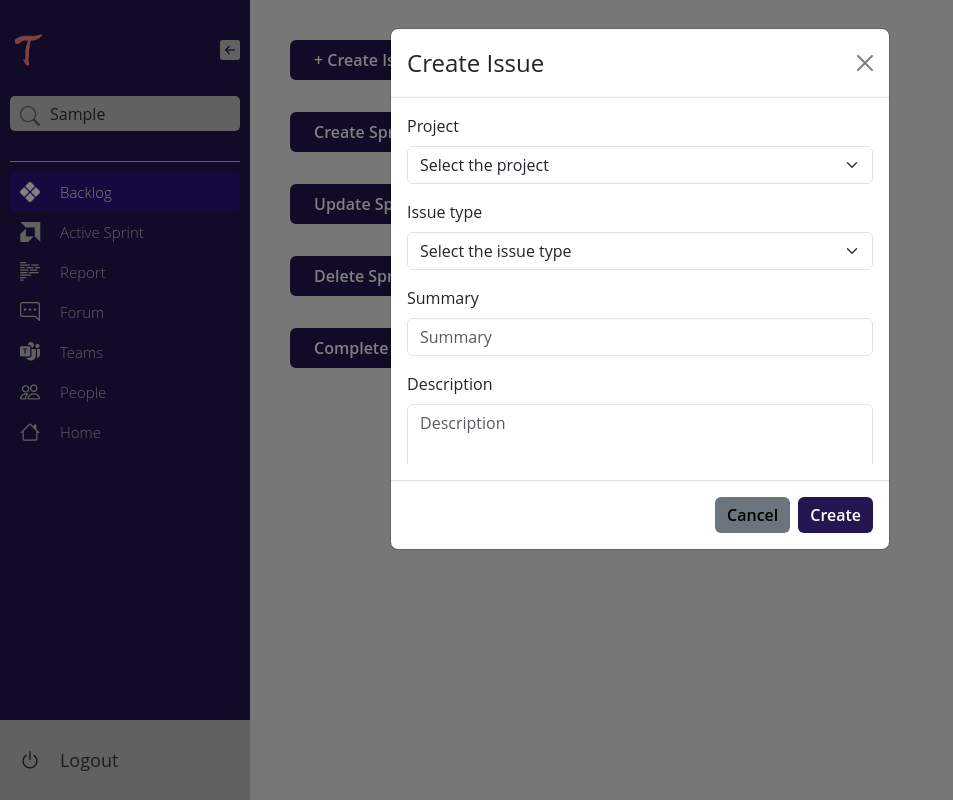
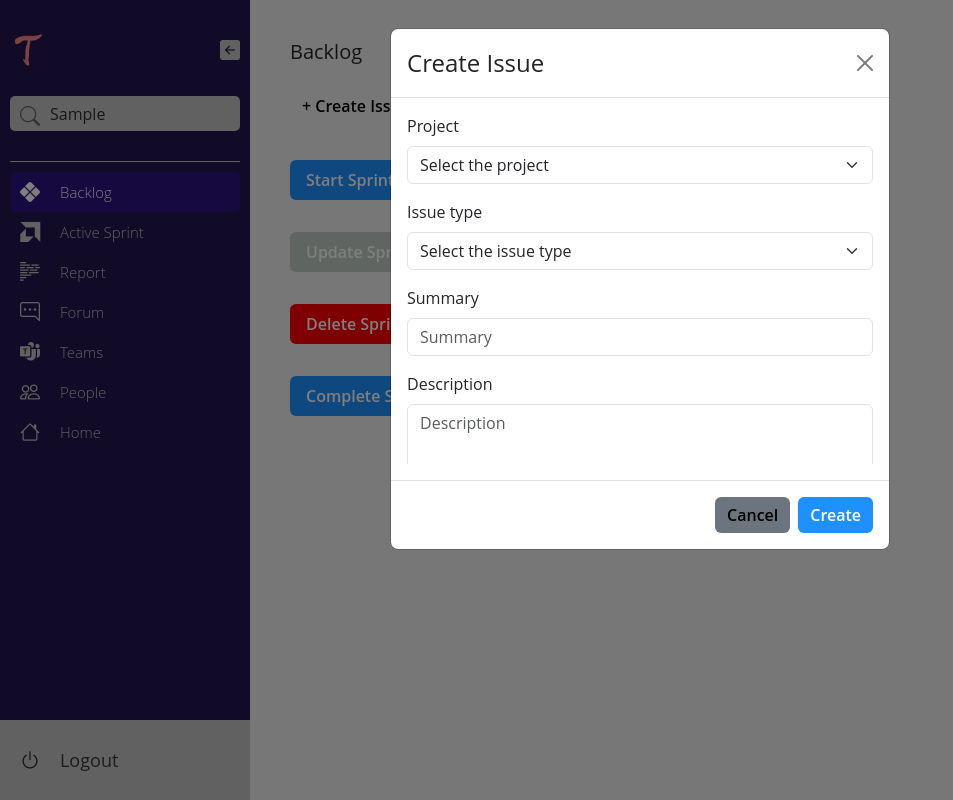
Before and after one commit to TrackoApplication/tracko-frontend, a React (Create React App) app: page /Backlog in a window 1280 px wide. Both pictures are taken after typing "Sample" into the empty fields and a click on the button "+ Create Issue". Shown: the whole page, without its empty margins (0-953 px from the left). Built offline with nearby package versions, Linux system fonts and the light colour scheme.

Commit message:
Updated pages again

```diff
--- a/src/components/BacklogMgt/Addissue.js
+++ b/src/components/BacklogMgt/Addissue.js
@@ -15,13 +15,9 @@ const AddIssue = () => {
 
         <div className={`container ${inactive ? "inactive" : ""}`}>
 
-            {/* <h1>Backlog</h1>
-            <br></br>
-            <button> + Create issue</button> */}
-
             <Button
-            variant="primary"
-            className="rounded bg-[#231651] text-white border-none px-6 py-2 font-semibold transition duration-700 hover:scale-105 hover:bg-[#231651] ease-in-out"
+            variant="link"
+            className="text-black border-none font-semibold text-decoration-none"
             onClick={handleShow}>
             + Create Issue
             </Button>
@@ -171,7 +167,7 @@ const AddIssue = () => {
                 Cancel
               </Button>
 
-              <Button variant="primary" className='rounded bg-[#231651] text-white border-none  font-semibold hover:bg-[#2a1670] ' onClick={handleClose}>
+              <Button variant="primary" className='rounded bg-[#1e90ff] text-white border-none  font-semibold hover:bg-[#1e90ff] ' onClick={handleClose}>
                 Create
               </Button>
 
--- a/src/components/BacklogMgt/Backlog.js
+++ b/src/components/BacklogMgt/Backlog.js
@@ -25,6 +25,12 @@ const Backlog = () => {
         }}
         />
 
+        <div className={`container ${inactive ? "inactive" : ""}`}>
+            <h1>Backlog</h1>
+        </div>
+
+        <br /><br />
+
         {/* create issue page will appear here */}
         <Addissue /><br /><br /><br />
 
--- a/src/components/BacklogMgt/CompleteSprint.js
+++ b/src/components/BacklogMgt/CompleteSprint.js
@@ -16,8 +16,8 @@ const SprintCompletion = () => {
         <div className={`container ${inactive ? "inactive" : ""}`}>
 
           <Button
-            variant="primary"
-            className="rounded bg-[#231651] text-white border-none px-6 py-2 font-semibold transition duration-700 hover:scale-105 hover:bg-[#231651] ease-in-out"
+            variant="Success"
+            className="rounded bg-[#1e90ff] text-white border-none px-3 py-2 font-semibold transition duration-700 hover:scale-105 hover:bg-[#1e90ff] ease-in-out"
             onClick={handleShow}>
             Complete Sprint
           </Button>
@@ -47,12 +47,12 @@ const SprintCompletion = () => {
             </Modal.Body>
 
         <Modal.Footer>
-            <Button variant="secondary" className='rounded bg-none text-black border-none font-semibold hover:underline hover:bg-white ' onClick={handleClose}>
-            Cancel
+            <Button variant="primary" className='rounded bg-[#1e90ff] text-white border-none  font-semibold hover:bg-[#1e90ff] ' onClick={handleClose}>
+            Complete Sprint
             </Button>
 
-            <Button variant="primary" className='rounded bg-[#231651] text-white border-none  font-semibold hover:bg-[#2a1670] ' onClick={handleClose}>
-            Complete
+            <Button variant="secondary" className='rounded bg-none text-black border-none font-semibold hover:underline hover:bg-[#C0CCC3] ' onClick={handleClose}>
+            Cancel
             </Button>
 
         </Modal.Footer>
--- a/src/components/BacklogMgt/DeleteSprint.js
+++ b/src/components/BacklogMgt/DeleteSprint.js
@@ -17,7 +17,7 @@ const SprintDeletion = () => {
 
           <Button
             variant="primary"
-            className="rounded bg-[#231651] text-white border-none px-6 py-2 font-semibold transition duration-700 hover:scale-105 hover:bg-[#231651] ease-in-out"
+            className="rounded bg-[#ff0000] text-white border-none px-3 py-2 font-semibold transition duration-700 hover:scale-105 hover:bg-[#ff0000] ease-in-out"
             onClick={handleShow}>
             Delete Sprint
           </Button>
@@ -30,12 +30,12 @@ const SprintDeletion = () => {
             <Modal.Body>Are you sure you want to delete Project 1 Sprint 1?</Modal.Body>
 
         <Modal.Footer>
-            <Button variant="secondary" className='rounded bg-none text-black border-none font-semibold hover:underline hover:bg-white ' onClick={handleClose}>
-            Cancel
+            <Button variant="primary" className='rounded bg-[#ff0000] text-white border-none  font-semibold hover:bg-[#ff0000] ' onClick={handleClose}>
+            Delete
             </Button>
 
-            <Button variant="primary" className='rounded bg-[#ff0000] text-white border-none  font-semibold hover:bg-[#ff0000] ' onClick={handleClose}>
-            Delete
+            <Button variant="secondary" className='rounded bg-none text-black border-none font-semibold hover:underline hover:[#C0CCC3] ' onClick={handleClose}>
+            Cancel
             </Button>
 
         </Modal.Footer>
--- a/src/components/BacklogMgt/Sprintcreation.js
+++ b/src/components/BacklogMgt/Sprintcreation.js
@@ -17,9 +17,9 @@ const SprintCreation = () => {
 
           <Button
             variant="primary"
-            className="rounded bg-[#231651] text-white border-none px-6 py-2 font-semibold transition duration-700 hover:scale-105 hover:bg-[#231651] ease-in-out"
+            className="rounded bg-[#1e90ff] text-white border-none px-3 py-2 font-semibold transition duration-700 hover:scale-105 hover:bg-[#1e90ff] ease-in-out"
             onClick={handleShow}>
-            Create Sprint
+            Start Sprint
           </Button>
 
           <Modal show={show} onHide={handleClose}>
@@ -88,13 +88,12 @@ const SprintCreation = () => {
 
             {/* button section */}
             <Modal.Footer>
+              <Button variant="primary" className='rounded bg-[#1e90ff] text-white border-none  font-semibold hover:bg-[#1e90ff] ' onClick={handleClose}>
+                Start
+              </Button>
 
               <Button variant="secondary" className='rounded bg-none text-black border-none font-semibold hover:underline hover:bg-white ' onClick={handleClose}>
                 Cancel
-              </Button>
-
-              <Button variant="primary" className='rounded bg-[#231651] text-white border-none  font-semibold hover:bg-[#2a1670] ' onClick={handleClose}>
-                Create
               </Button>
 
             </Modal.Footer>
--- a/src/components/BacklogMgt/UpdateSprint.js
+++ b/src/components/BacklogMgt/UpdateSprint.js
@@ -17,7 +17,7 @@ const SprintUpdation = () => {
 
           <Button
             variant="primary"
-            className="rounded bg-[#231651] text-white border-none px-6 py-2 font-semibold transition duration-700 hover:scale-105 hover:bg-[#231651] ease-in-out"
+            className="rounded bg-[#C0CCC3] text-white border-none px-3 py-2 font-semibold transition duration-700 hover:scale-105 hover:bg-[#C0CCC3] ease-in-out"
             onClick={handleShow}>
             Update Sprint
           </Button>
@@ -88,13 +88,12 @@ const SprintUpdation = () => {
 
             {/* button section */}
             <Modal.Footer>
+              <Button variant="primary" className='rounded bg-[#1e90ff] text-white border-none  font-semibold hover:bg-[#1e90ff] ' onClick={handleClose}>
+                Update
+              </Button>
 
               <Button variant="secondary" className='rounded bg-none text-black border-none font-semibold hover:underline hover:bg-white ' onClick={handleClose}>
                 Cancel
-              </Button>
-
-              <Button variant="primary" className='rounded bg-[#231651] text-white border-none  font-semibold hover:bg-[#2a1670] ' onClick={handleClose}>
-                Create
               </Button>
 
             </Modal.Footer>
```
